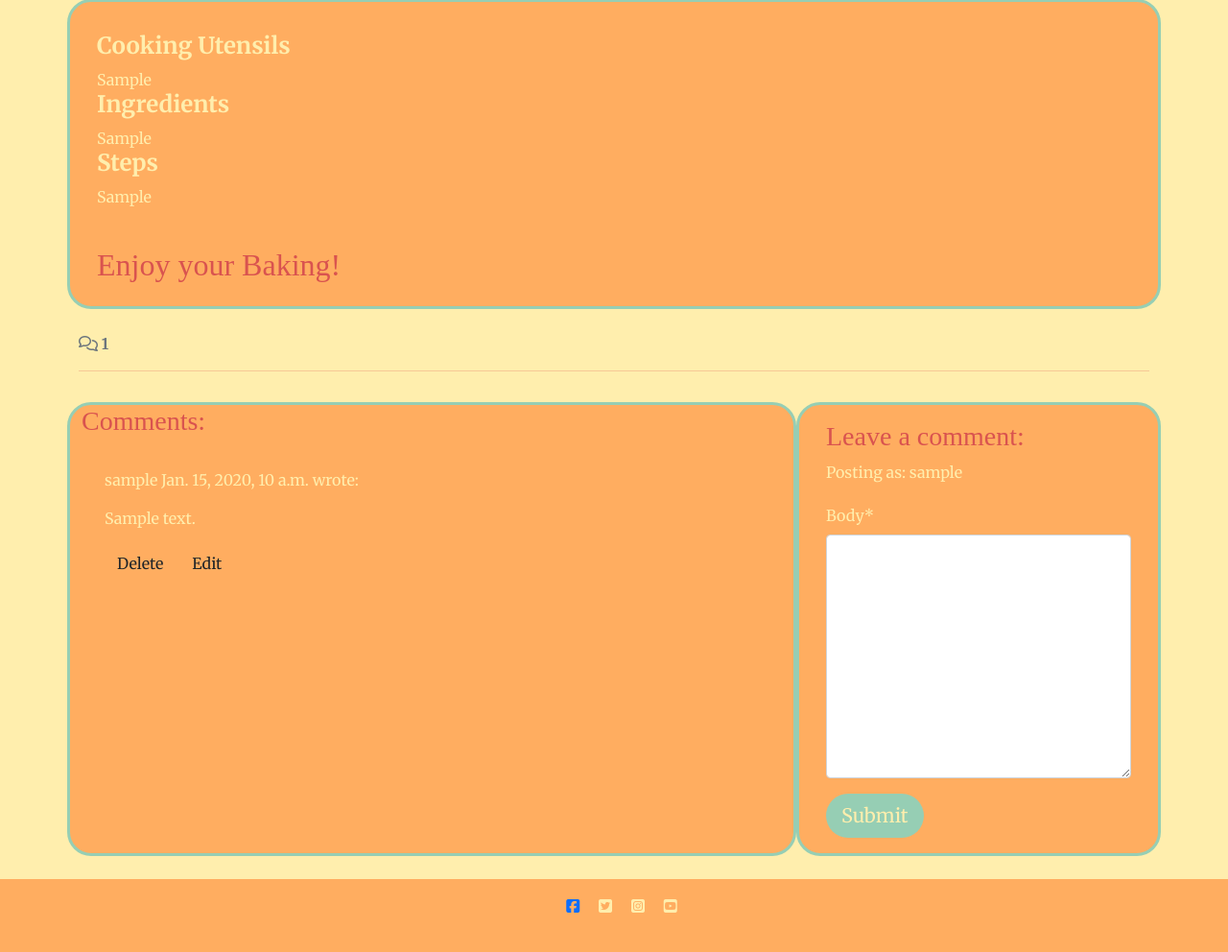
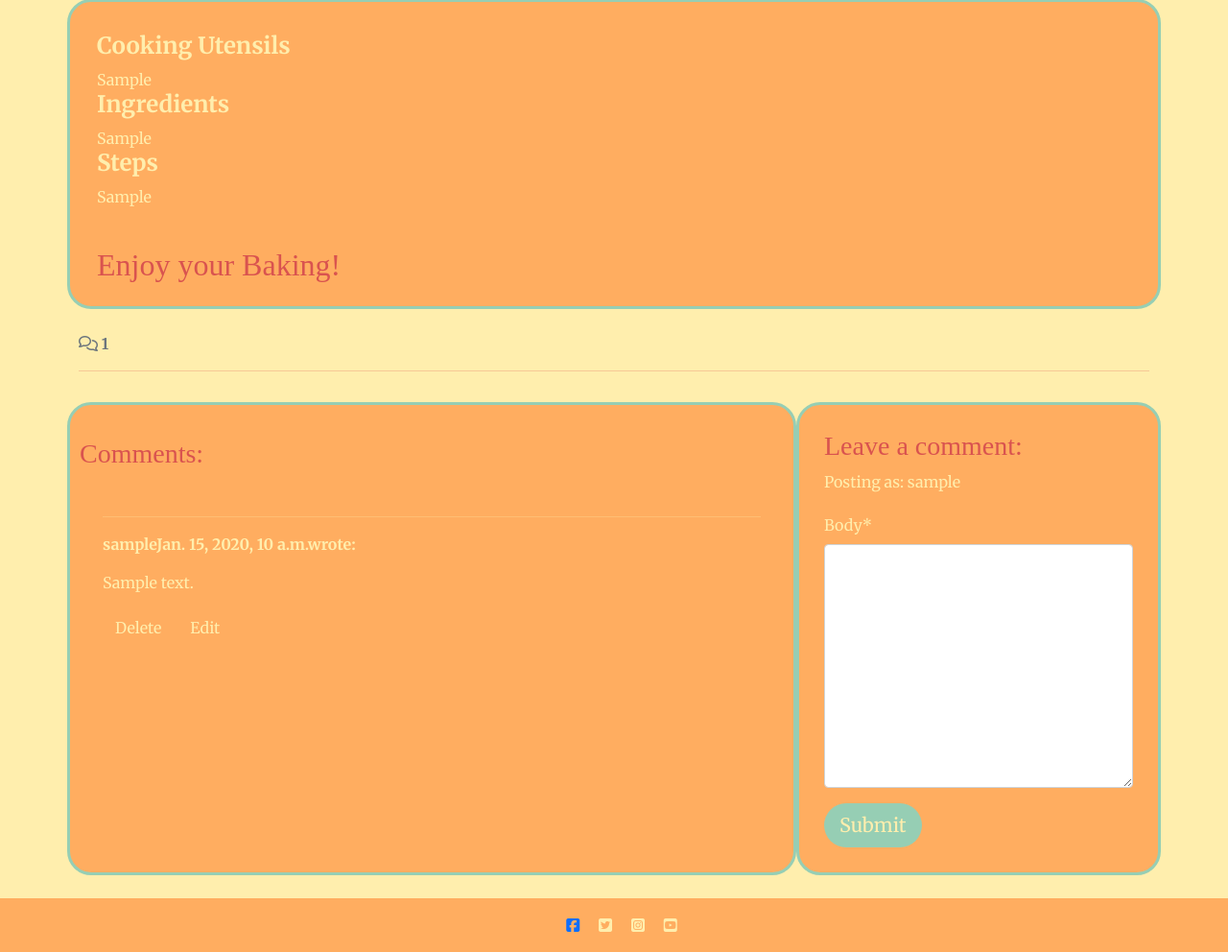
Before and after one commit to Aurora-739/Project-4-The-Baking-Blog, a Django app: a page that uses blog/templates/blog/post_detail.html in a window 1280 px wide. Shown: the part 364-1356 px from the top of the page at 96% size. Before the commit the page ends 1315 px from the top, so only its background shows below. Run offline with Django 4.2, Linux system fonts and the light colour scheme; a user stored in the database is signed in; tables that the repository leaves empty hold one stand-in row (values such as "Sample post"); some libraries are stand-ins or nearby versions; some web fonts are replaced.

Commit message:
style comments-box

```diff
--- a/blog/templates/blog/post_detail.html
+++ b/blog/templates/blog/post_detail.html
@@ -53,17 +53,16 @@
   <!-- SHOWS COMMENTS (underneath the how to make it box) -->
   <div class="row">
     <div class="col-md-8 card mb-4  mt-3 comments-box">
+      <br>
       <h3>Comments:</h3>
       <div class="card-body">
         {% for comment in comments %}
         <div class="p-2 comments
           {% if not comment.approved and comment.author == user %}
           faded{% elif not comment.approved %} d-none{% endif %}">
-          <p class="font-weight-bold">
-            {{ comment.author }}
-            <span class="font-weight-normal">
-              {{ comment.created_on }}
-            </span> wrote:
+          <hr>
+          <p>
+            <b>{{ comment.author }}{{ comment.created_on }}wrote:</b>
           </p>
           <div id="comment{{ comment.id }}">
             {{ comment.body | linebreaks }}
@@ -74,8 +73,8 @@
           </p>
           {% endif %}
           {% if user.is_authenticated and comment.author == user %}
-          <button class="btn btn-delete" comment_id="{{ comment.id }}">Delete</button>
-          <button class="btn btn-edit" comment_id="{{ comment.id }}">Edit</button>
+          <button class="btn btn-delete comment-btn" comment_id="{{ comment.id }}">Delete</button>
+          <button class="btn btn-edit comment-btn" comment_id="{{ comment.id }}">Edit</button>
           {% endif %}
         </div>
         <!-- FOR LOOP END -->
--- a/static/css/style.css
+++ b/static/css/style.css
@@ -85,6 +85,10 @@ a {
     color: #FFEEAD;
 }
 
+.footer > i {
+    color: #FFEEAD;
+}
+
 /*IN THE BLOG POSTS*/
 
 .scale {
@@ -120,8 +124,13 @@ a {
 
 /*Comment box*/
 .comments-box {
-    background-color: #FFAD60 !important;
-    color: #FFEEAD !important;
+    background-color: #FFAD60;
+    color: #FFEEAD;
     border: 3px solid #96CEB4 !important;
     border-radius: 25px !important;
+    padding: 10px;
 }
+
+.comment-btn{
+    color: #FFEEAD !important;
+}
```
Also changed, not shown: 1 other file.
